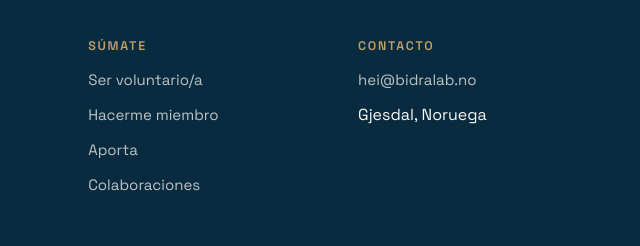
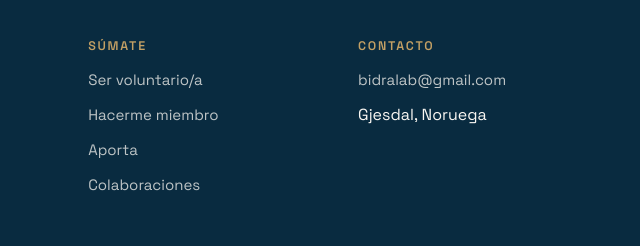
Before and after one commit to bidralab/bidralabweb, a plain HTML site: page index.html in a window 1280 px wide. Shown: the part 6323-6569 px from the top of the page, 640-1280 px from the left. Drawn offline with nearby package versions, Linux system fonts and the light colour scheme.

Commit message:
Update contact email to bidralab@gmail.com

```diff
--- a/index.html
+++ b/index.html
@@ -372,7 +372,7 @@ html[lang="uk"] .hero h1 .stitchword{white-space:normal;overflow-wrap:anywhere}
         <div class="socials">
           <div class="social-pending"><span class="social-icon" role="img" aria-label="Facebook">Fb</span><span class="coming-soon" data-t="coming_soon">Próximamente</span></div>
           <div class="social-pending"><span class="social-icon" role="img" aria-label="Instagram">Ig</span><span class="coming-soon" data-t="coming_soon">Próximamente</span></div>
-          <a href="mailto:hei@bidralab.no" aria-label="Email">@</a>
+          <a href="mailto:bidralab@gmail.com" aria-label="Email">@</a>
         </div>
       </div>
       <div><h4 data-t="foot_explore">Explora</h4><ul>
@@ -388,7 +388,7 @@ html[lang="uk"] .hero h1 .stitchword{white-space:normal;overflow-wrap:anywhere}
         <li><a href="#collab" data-t="col_label">Colabora</a></li>
       </ul></div>
       <div><h4 data-t="foot_contact">Contacto</h4><ul>
-        <li><a href="mailto:hei@bidralab.no">hei@bidralab.no</a></li>
+        <li><a href="mailto:bidralab@gmail.com">bidralab@gmail.com</a></li>
         <li><span data-t="location">Gjesdal, Norge</span></li>
       </ul></div>
     </div>
```
